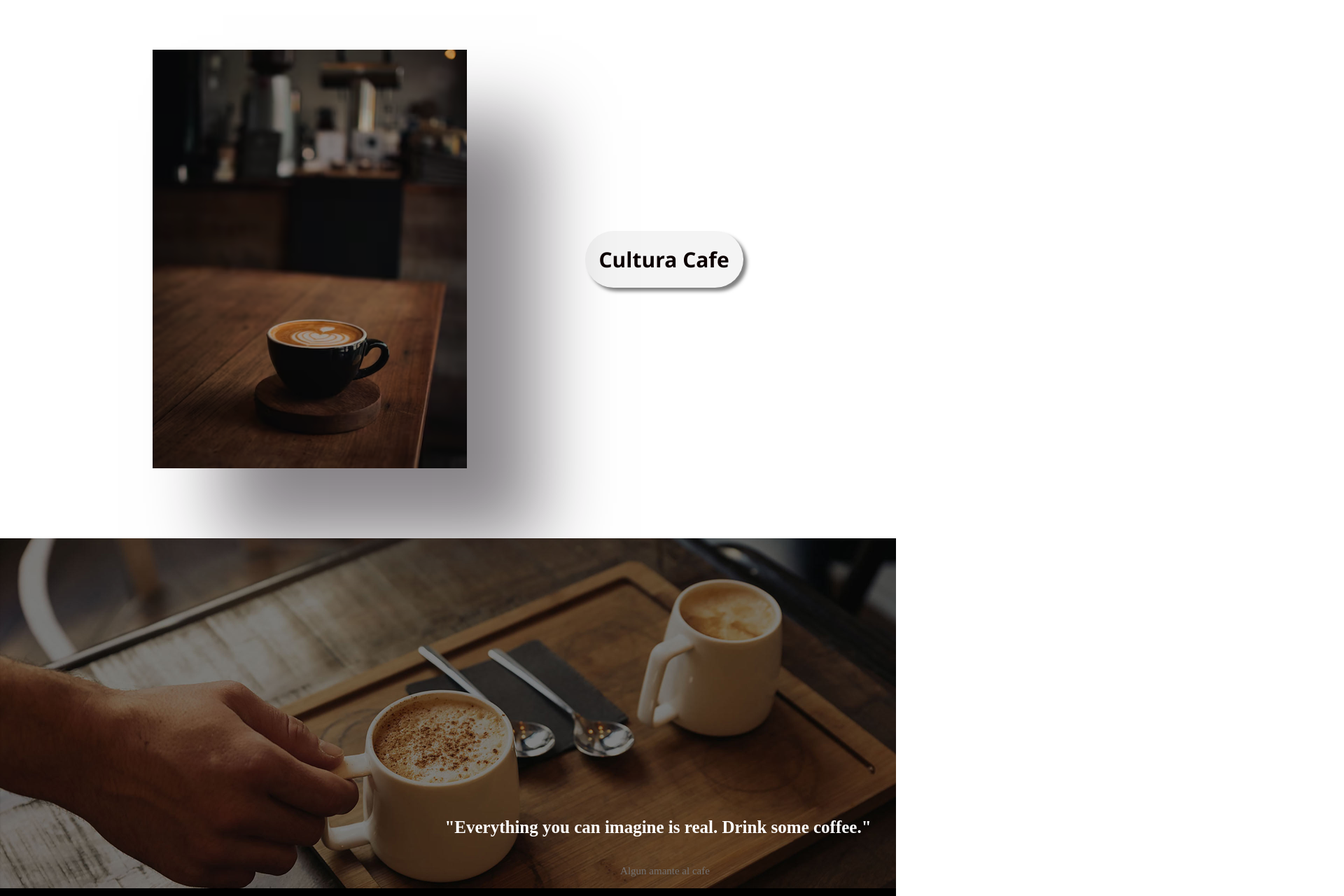
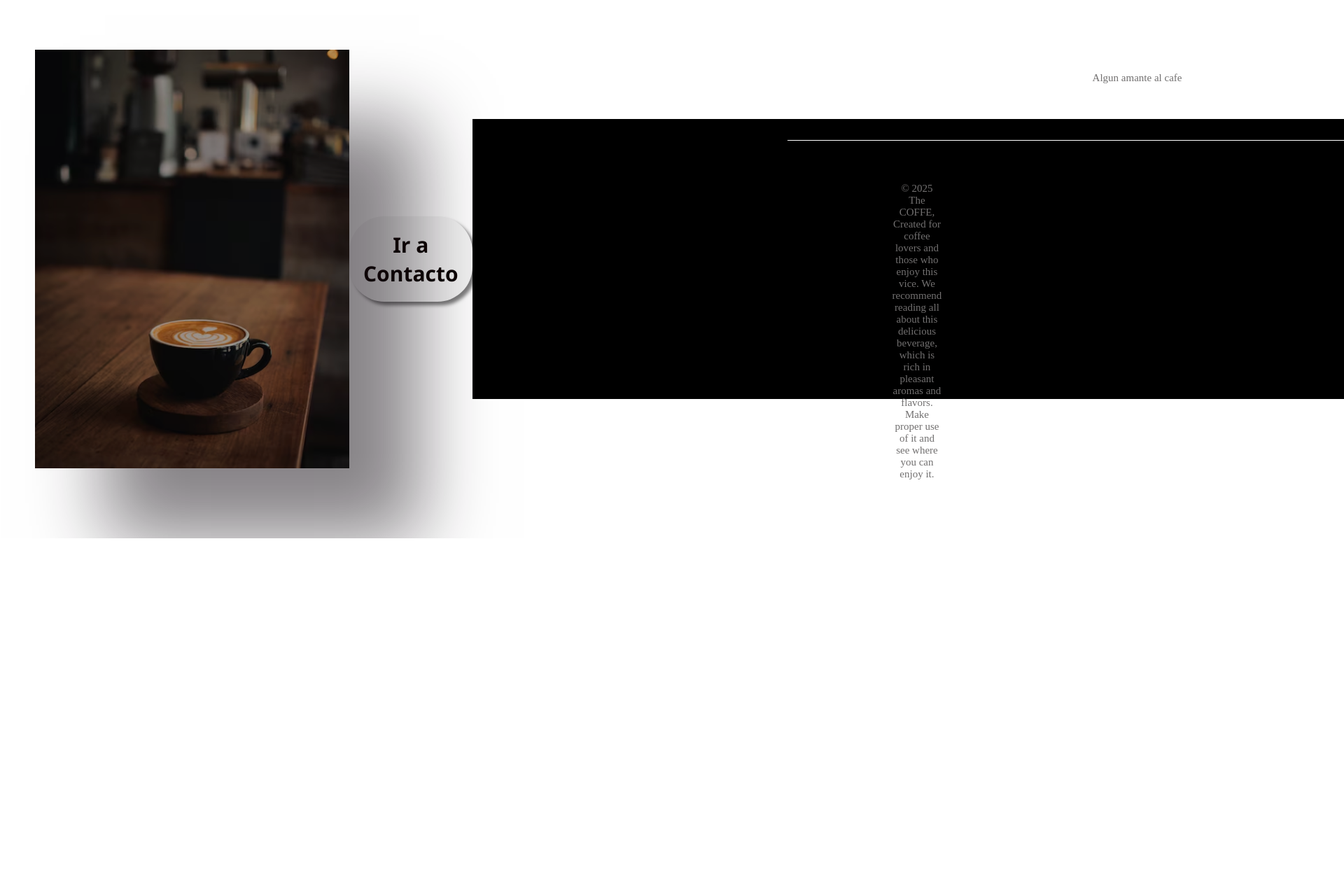
Before and after one commit to JuanSalgado13/Proyecto-Angular, an Angular app: page / in a window 1280 px wide. Shown: the part 140-1420 px from the top of the page at 70% size, 1920 px wide, since content can reach past the window. After the commit the page ends 909 px from the top, so only its background shows below. Built offline with nearby package versions, Linux system fonts and the light colour scheme.

Commit message:
first actualizaciones

```diff
--- a/angular.json
+++ b/angular.json
@@ -84,6 +84,9 @@
             "styles": ["src/styles.css"],
             "scripts": []
           }
+        },
+        "deploy": {
+          "builder": "angular-cli-ghpages:deploy"
         }
       }
     }
--- a/package.json
+++ b/package.json
@@ -26,6 +26,7 @@
     "@angular/cli": "^19.2.15",
     "@angular/compiler-cli": "^19.2.0",
     "@types/jasmine": "~5.1.0",
+    "angular-cli-ghpages": "^2.0.3",
     "jasmine-core": "~5.6.0",
     "karma": "~6.4.0",
     "karma-chrome-launcher": "~3.2.0",
--- a/src/app/home/home.component.css
+++ b/src/app/home/home.component.css
@@ -27,7 +27,7 @@
 }
 
 .content2 {
-  background-image: url("/assets/images/segundo.jpg");
+  background-image: url("/assets/images/Sacos.jpg");
   background-size: cover;
   background-position: center;
   background-repeat: no-repeat;
--- a/src/app/home/home.component.html
+++ b/src/app/home/home.component.html
@@ -3,9 +3,7 @@
 <div class="content">
   <img src="assets/images/homeC.jpg" >
   <div>
-
-   <button class="btnPags">Cultura Cafe </button>
-</div>
+    <button class="btnPags" (click)="irAPagina()">Ir a Contacto</button>
   </div>
   <div class="content2">
 
--- a/src/app/home/home.component.ts
+++ b/src/app/home/home.component.ts
@@ -1,13 +1,17 @@
 import { Component } from '@angular/core';
 import { NavComponent } from '../shared/component/nav/nav.component';
 import { FooterComponent } from '../shared/component/footer/footer.component';
+import { Router } from '@angular/router';
 
 @Component({
   selector: 'app-home',
-  imports: [NavComponent,FooterComponent],
+  imports: [NavComponent, FooterComponent],
   templateUrl: './home.component.html',
-  styleUrl: './home.component.css'
+  styleUrl: './home.component.css',
 })
 export class HomeComponent {
-
+  constructor(private router: Router) {}
+  irAPagina() {
+    this.router.navigate(['https://ico.org/es/']); // Navega a la página de contacto
+  }
 }
```
Also changed, not shown: 1 other file (tests, documents, lock files or other folders).
